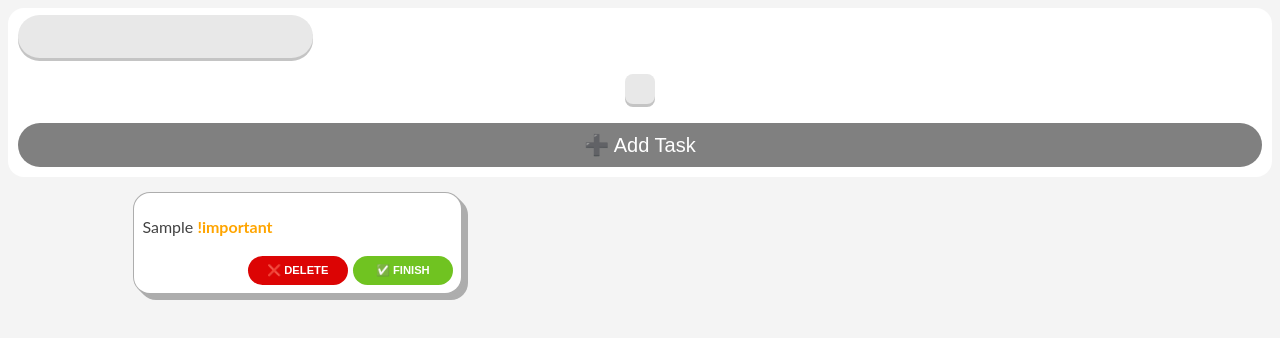
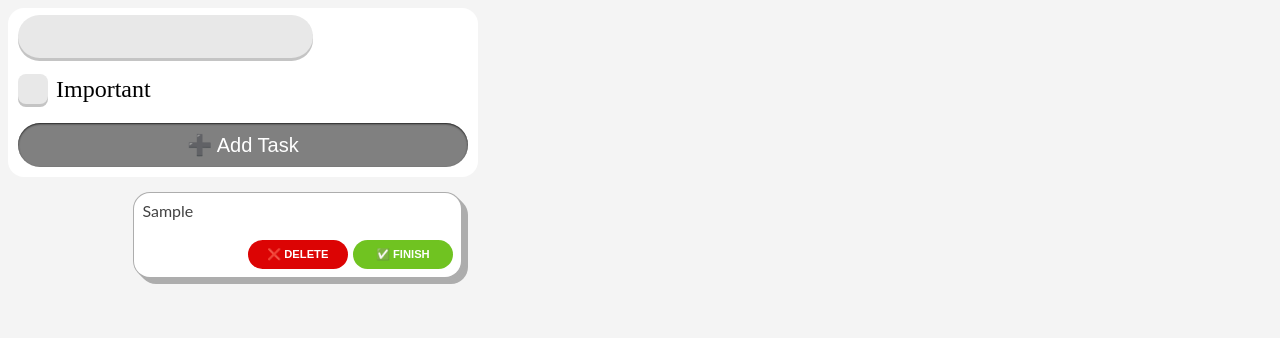
Before and after one commit to mDep07/react-and-react-spring, a React (Create React App) app: page / in a window 1280 px wide. Both pictures are taken after typing "Sample" into the empty fields and a click on the button "➕ Add Task". Shown: the top 338 px of the page. Built offline with nearby package versions, Linux system fonts and the light colour scheme.

Commit message:
2 files modified

```diff
--- a/src/Cards.js
+++ b/src/Cards.js
@@ -81,6 +81,15 @@ const StyledCard = styled(animated.div)`
     border-radius: 1000px;
     z-index: 3;
   }
+
+  & > .title {
+    margin: 0;
+    font-size: 1.25rem
+
+    & > strong {
+      font-size: .8rem
+    }
+  }
 `;
 
 const StyledButtonCard = styled(animated.button)`
@@ -154,10 +163,19 @@ export default function Cards({ list, handleDelete }) {
             key={task.id}
             className={cardLoading.includes(task.id) ? 'loading' : ''}
           >
-            <p>
+            <p className="title">
               {task.title}{' '}
               {task.importance && (
-                <strong style={{ color: 'orange' }}>!important</strong>
+                <strong
+                  style={{
+                    backgroundColor: 'orange',
+                    padding: 2.5,
+                    borderRadius: 5,
+                    color: '#fff',
+                  }}
+                >
+                  important
+                </strong>
               )}
             </p>
             <div
--- a/src/Form.js
+++ b/src/Form.js
@@ -5,7 +5,7 @@ import styled from 'styled-components';
 import { useSpring, animated, config } from 'react-spring';
 
 const CheckSVG = () => {
-  const [flip, set] = useState(false);
+  const [flip, setFlip] = useState(false);
   const { x } = useSpring({
     reverse: flip,
     from: { x: 0 },
@@ -38,11 +38,13 @@ const StyledForm = styled(animated.form)`
   background-color: #fff;
   padding: 10px;
   border-radius: 1rem;
+  max-width: 450px
 `;
 
 const StyledFormSection = styled.section`
   margin-bottom: 1rem;
   width: 100%;
+  text-align: left;
 `;
 
 const StyledInput = styled(animated.input)`
@@ -79,11 +81,14 @@ const StyledInput = styled(animated.input)`
 `;
 
 const StyledCheckbox = styled.label`
+  --width: 30px;
+  --height: 30px;
   display: inline-block;
-  width: 30px;
-  height: 30px;
+  width: var(--width);
+  height: var(--height);
   border-radius: .5rem;
   background-color: #e8e8e8;
+  cursor: pointer;
   transform: translateY(-3px);
   box-shadow:
       0 3px 0 0 #c4c4c4, inset 0 0 0 0 #c4c4c4;
@@ -91,16 +96,32 @@ const StyledCheckbox = styled.label`
     box-shadow .15s ease-in-out,
     transform .15s ease-in-out;
 
-  &:hover {
+  &:hover, &:hover:not(${({ checked }) => !checked}) {
     transform: translateY(-2px);
     box-shadow:
         0 2px 0 0 #c4c4c4, inset 0 0 0 0 #c4c4c4;
   }
 
-  &:active {
+  &:active, &${({ checked }) => !checked} {
     transform: translateY(0);
     box-shadow:
         0 0 0 0 #c4c4c4, inset 0 1px 2px 0 #c4c4c4;
+  }
+
+  & > span {
+    position: absolute;
+    left: calc(var(--width) + .5rem);
+    top: 50%;
+    transform: translateY(-50%);
+    font-size: 1.5rem;
+    text-white: nowrap;
+    vertical-align: middle;
+  }
+
+  & > svg {
+    position: absolute;
+    top: 0;
+    left 0;
   }
 `;
 
@@ -124,7 +145,7 @@ const StyledButtonSubmit = styled(animated.button)`
     box-shadow:
       0 3px 0 0 #232323, inset 0 0 0 0 #232323;
   }
-  &:active {
+  &:active, &:focus {
     transform: translateY(0);
     box-shadow: 0 0 0 0 #232323, inset 0 1px 2px 0 #232323;
   }
@@ -145,14 +166,14 @@ const Input = ({ handleChangeText, valueText }) => {
 
 export default function Form({ handleNewTask }) {
   const [text, setText] = useState('');
-  const [checkedCheckbox, setCheckedCheckbox] = useState(false);
+  const [importanceCheckbox, setImportanceCheckbox] = useState(false);
   const changeText = (text) => setText(text);
 
   const handleSubmit = (e) => {
     e.preventDefault();
 
     if (text !== '') {
-      const task = { title: text, importance: true };
+      const task = { title: text, importance: importanceCheckbox };
       handleNewTask(task);
       changeText('');
     }
@@ -161,7 +182,7 @@ export default function Form({ handleNewTask }) {
   const handleChangeCheckbox = (e) => {
     const { checked } = e.target;
     console.log({ checked });
-    setCheckedCheckbox(checked);
+    setImportanceCheckbox(checked);
   };
 
   return (
@@ -173,12 +194,13 @@ export default function Form({ handleNewTask }) {
         <input
           id="important"
           type="checkbox"
-          checked={checkedCheckbox}
+          checked={importanceCheckbox}
           onChange={handleChangeCheckbox}
           hidden
         />
-        <StyledCheckbox htmlFor="important" checked={checkedCheckbox}>
-          {checkedCheckbox && <CheckSVG />}
+        <StyledCheckbox htmlFor="important" checked={importanceCheckbox}>
+          <span>Important</span>
+          {importanceCheckbox && <CheckSVG />}
         </StyledCheckbox>
       </StyledFormSection>
       {/* <Input handleChangeText={changeText} valueText={text} type="datetime" /> */}
```
